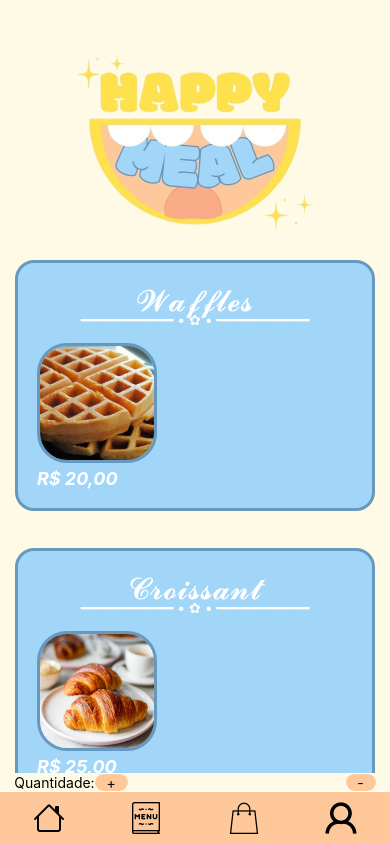
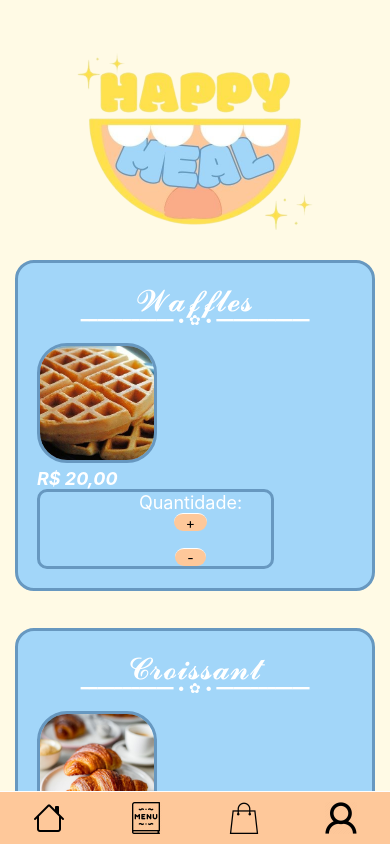
Before and after one commit to EmyyS2/Bloodvine, a React Native app: screen / in a window 390 px wide. Built offline with nearby package versions, Linux system fonts and the light colour scheme.

Commit message:
quantidade carrinho

```diff
--- a/src/CarrinhoHappyMeat.tsx
+++ b/src/CarrinhoHappyMeat.tsx
@@ -17,12 +17,22 @@ const dados: alimentos[] = [
 ];
 
 const renderItem = ({ item }: { item: alimentos }) => (
-    <TouchableOpacity style={styles.item}>
+    <View style={styles.item}>
         <Text style={styles.text}>{item.nome}</Text>
         <Text style={styles.linha}>━━━━━━━━━━━ • ✿ • ━━━━━━━━━━━</Text>
         <Image source={item.image} style={styles.image} />
         <Text style={styles.textpreco}>{item.preco}</Text>
-    </TouchableOpacity>
+        <View style={styles.buttom}>
+            <Text style={styles.textquantidade}>Quantidade:</Text>
+            <TouchableOpacity>
+                <Text style={styles.buttomzin}>   +   </Text>
+            </TouchableOpacity>
+            <TextInput></TextInput>
+            <TouchableOpacity>
+                <Text style={styles.buttomzin}>   -   </Text>
+            </TouchableOpacity>
+        </View>
+    </View>
 
 );
 
@@ -42,16 +52,7 @@ function CarrinhoHappyMeal(): React.JSX.Element {
                 renderItem={renderItem}
                 keyExtractor={(alimentos) => alimentos.id}
             />
-              <View style={styles.buttom}>
-                    <Text>Quantidade:</Text>
-                    <TouchableOpacity>
-                        <Text style={styles.buttomzin}>   +   </Text>
-                    </TouchableOpacity>
-                    <TextInput></TextInput>
-                    <TouchableOpacity>
-                        <Text style={styles.buttomzin}>   -   </Text>
-                    </TouchableOpacity>
-                </View>
+
 
             <View style={styles.footer}>
                 <TouchableOpacity>
@@ -154,16 +155,25 @@ const styles = StyleSheet.create({
         marginLeft: 'auto',
         marginRight: 'auto'
     },
-    buttom:{
+    buttom: {
         alignItems: 'center',
-        flexDirection:'row',
-        justifyContent:'center'
+        paddingLeft: 70,
+        backgroundColor: '#a2d6f9',
+        borderWidth: 3,
+        borderColor: '#6798c0',
+        borderRadius: 10,
+        width: '75%',
     },
-    buttomzin:{
+    buttomzin: {
         borderTopWidth: 0.2,
         borderColor: 'white',
         backgroundColor: '#fec89a',
-        borderRadius:10
+        borderRadius: 10
+    },
+    textquantidade:{
+        fontSize: 18,
+        color: 'white',
+
     }
 });
 
```
